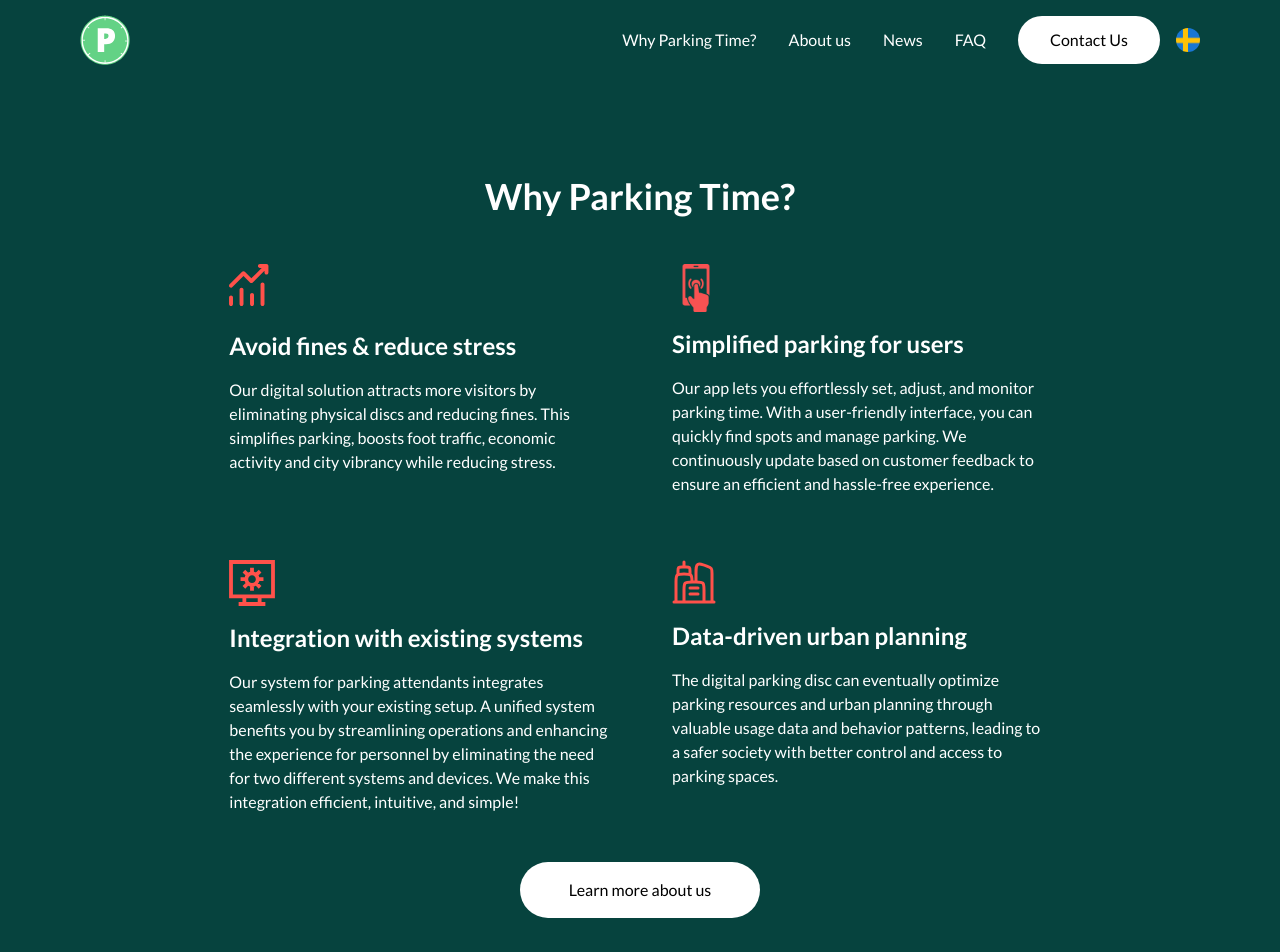
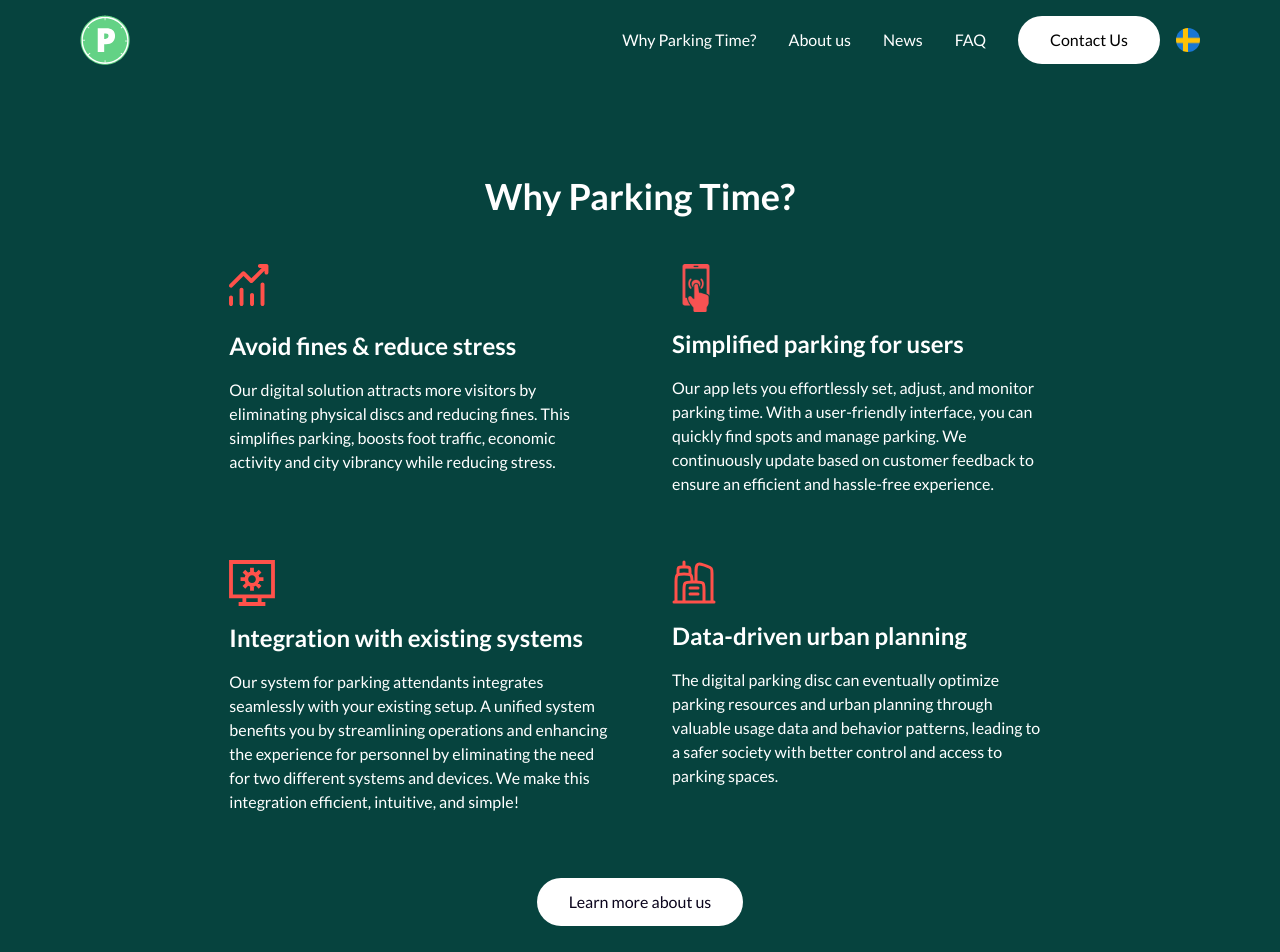
Before and after one commit to Legendarius-K/parking_time, a Next.js app: page /why in a window 1280 px wide. Shown: the top 952 px of the page. Built offline with nearby package versions, Linux system fonts and the light colour scheme.

Commit message:
done with button link, wating for CR

```diff
--- a/src/components/Home/Why/index.tsx
+++ b/src/components/Home/Why/index.tsx
@@ -1,3 +1,5 @@
+import Button from "@/components/Button";
+
 const Why = () => {
     return (
         <>
@@ -26,7 +28,7 @@ const Why = () => {
                         <span>The digital parking disc can eventually optimize parking resources and urban planning through valuable usage data and behavior patterns, leading to a safer society with better control and access to parking spaces.</span>
                     </li>
                 </ul>
-                <button className="text-black bg-white rounded-full w-60 p-4">Learn more about us</button>
+                <Button route="/about" btnText="Learn more about us" colors="bg-white text-custom-black" />
             </div>
         </>
     )
```
